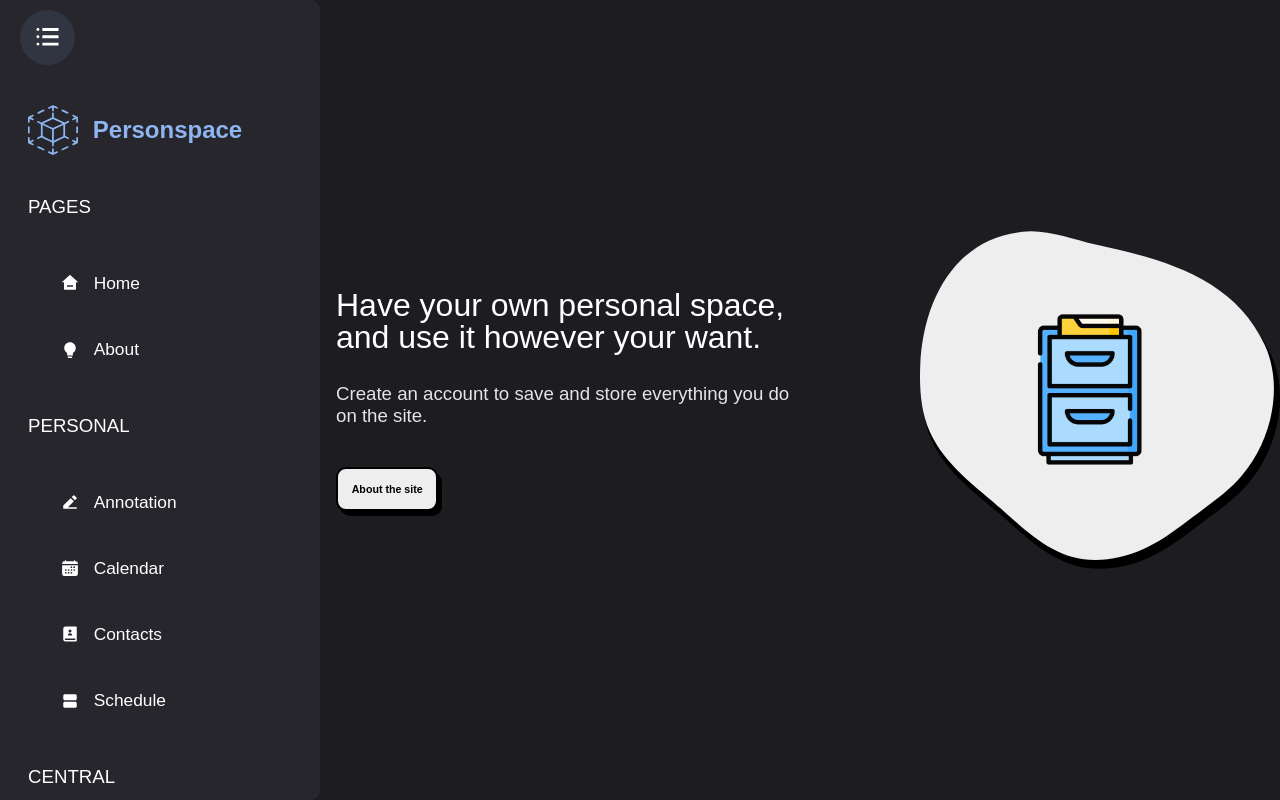
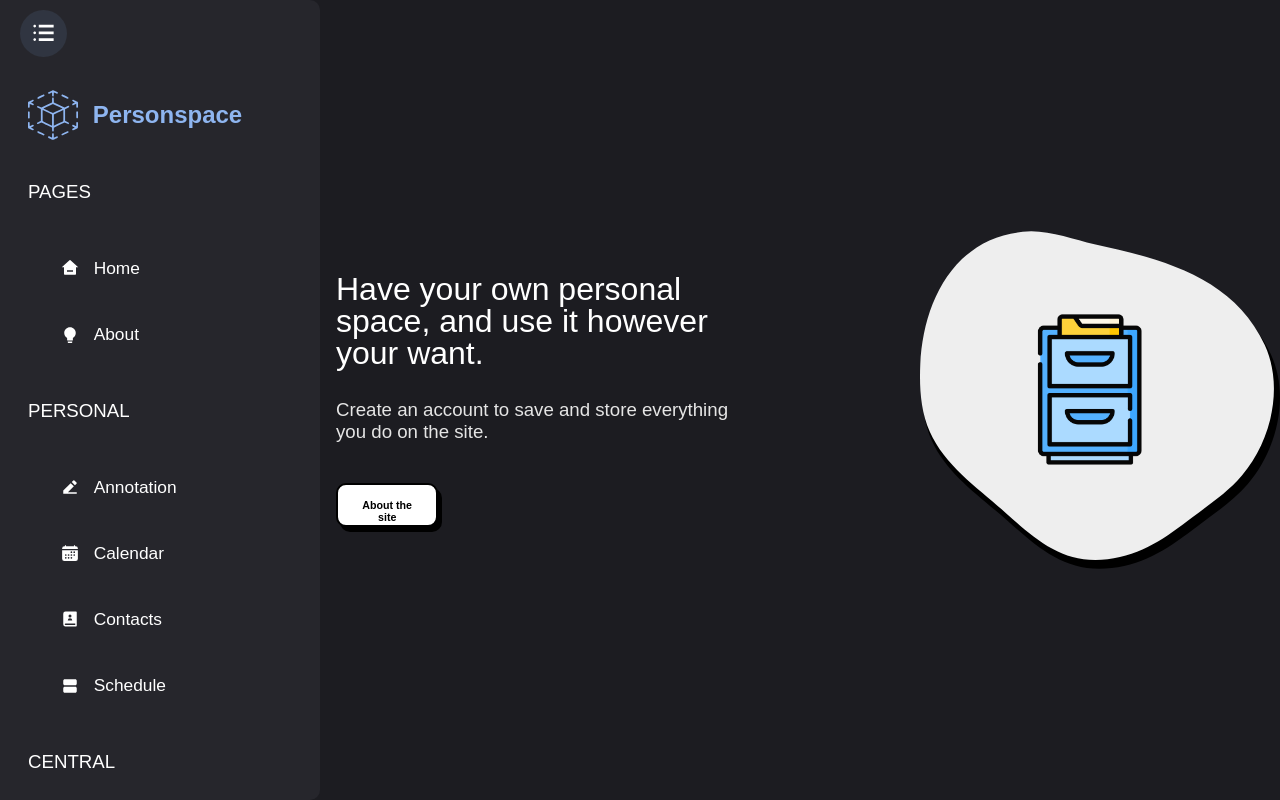
Before and after one commit to RichardPompeo/personspace, a Next.js app in the folder apps/web/: page / in a window 1280 px wide. Built offline with nearby package versions, Linux system fonts and the light colour scheme; a web font is replaced by a local one.

Commit message:
feat: changes in menu button and home style

```diff
--- a/apps/web/app/page.tsx
+++ b/apps/web/app/page.tsx
@@ -18,6 +18,7 @@ i18n
   .use(LanguageDetector)
   .init({
     fallbackLng: "en",
+    lng: "en",
     resources: {
       ...en,
       ...pt,
--- a/apps/web/components/Navbar.tsx
+++ b/apps/web/components/Navbar.tsx
@@ -35,7 +35,7 @@ export default function NavBar() {
       {menu ? (
         <Container>
           <MButton onClick={handleMenuVisibility}>
-            <TfiMenuAlt fontSize={25} />
+            <TfiMenuAlt fontSize={23} />
           </MButton>
           <Logo>
             <LogoImg src={logo.src} />
@@ -95,7 +95,7 @@ export default function NavBar() {
         </Container>
       ) : (
         <MButton onClick={handleMenuVisibility}>
-          <TfiMenuAlt fontSize={25} />
+          <TfiMenuAlt fontSize={23} />
         </MButton>
       )}
     </>
--- a/apps/web/styles/components/NavbarStyles.ts
+++ b/apps/web/styles/components/NavbarStyles.ts
@@ -6,15 +6,16 @@ export const Container = styled.nav`
   position: fixed;
   border-radius: 0 10px 10px 0;
   background-color: ${({ theme }) => theme.COLORS.PRIMARY};
-  overflow-y: scroll;
+  overflow-y: hidden;
 `;
 
 export const MButton = styled.button`
+  position: absolute;
   display: flex;
   align-items: center;
   justify-content: center;
   cursor: pointer;
-  padding: 15px;
+  padding: 12px;
   margin: 10px 20px;
   border-radius: 50%;
   background-color: rgba(142, 181, 240, 0.1);
@@ -33,7 +34,7 @@ export const Logo = styled.div`
   flex-direction: row;
   align-items: center;
   justify-content: center;
-  margin: 40px 50px 0 0;
+  margin: 90px 50px 0 0;
 `;
 
 export const LogoImg = styled.img`
--- a/apps/web/styles/pages/HomeStyles.ts
+++ b/apps/web/styles/pages/HomeStyles.ts
@@ -11,7 +11,7 @@ export const Container = styled.main`
 export const HeaderContent = styled.div`
   display: flex;
   align-items: center;
-  gap: 10vw;
+  gap: 10em;
   margin-left: 21em;
 
   @media (max-width: 900px) {
@@ -59,17 +59,16 @@ export const SubTitle = styled.h2`
 `;
 
 export const Button = styled.button`
-  width: clamp(100px, 10vw, 170px);
-  height: clamp(30px, 7vh, 70px);
-  //padding: 1.3em 2em;
-  color: #000000;
+  padding: 1.3em 2em;
+
+  color: ${({ theme }) => theme.COLORS.DEFAULT_TWO};
   cursor: pointer;
   font-size: clamp(10pt, 1vw, 12pt);
   font-weight: 600;
-  border: 2px solid #000000;
+  border: 2px solid ${({ theme }) => theme.COLORS.DEFAULT_TWO};
   box-shadow: 4px 5px;
   border-radius: 10px;
-  background-color: #eeeeeeff;
+  background-color: ${({ theme }) => theme.COLORS.DEFAULT};
 
   @media (max-width: 1600px) {
     width: clamp(100px, 8vw, 170px);
@@ -102,4 +101,8 @@ export const Img = styled.img`
     width: 360px;
     height: 360px;
   }
+
+  @media (max-width: 900px) {
+    display: none;
+  }
 `;
```
